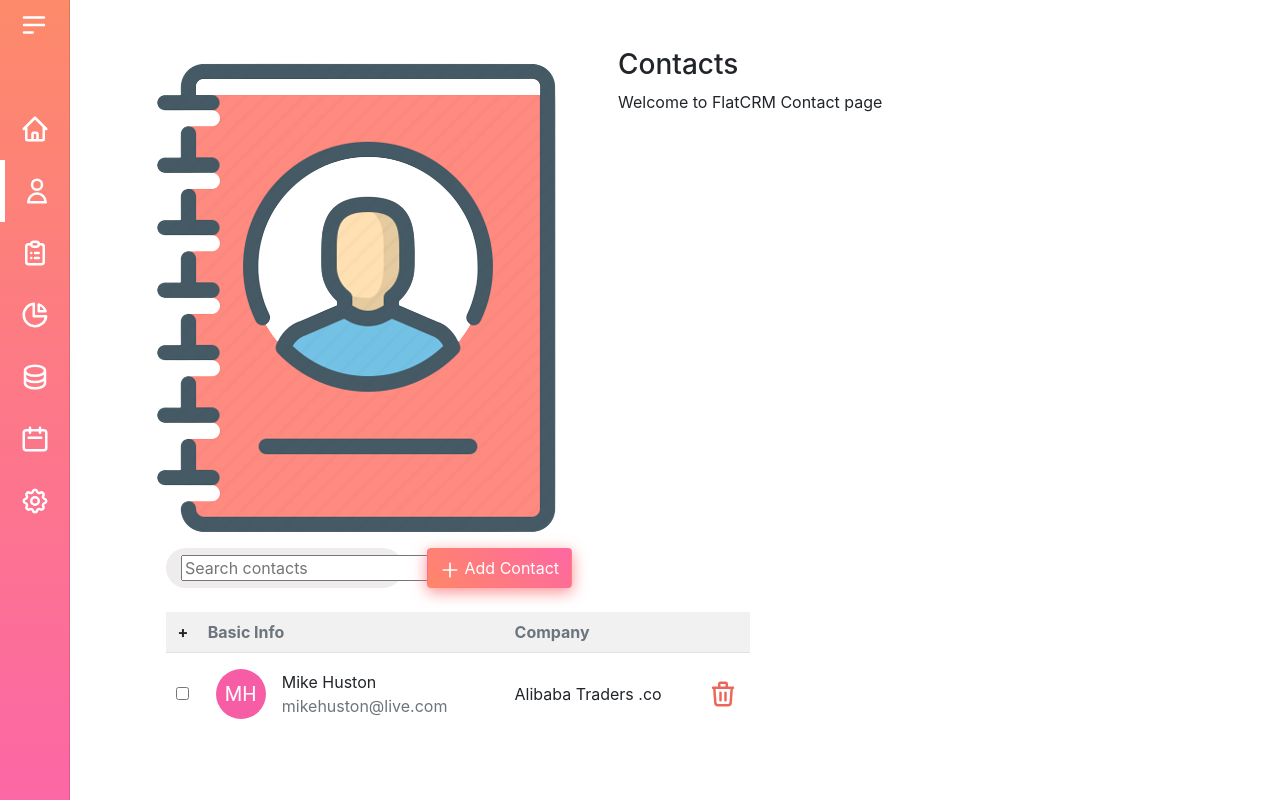
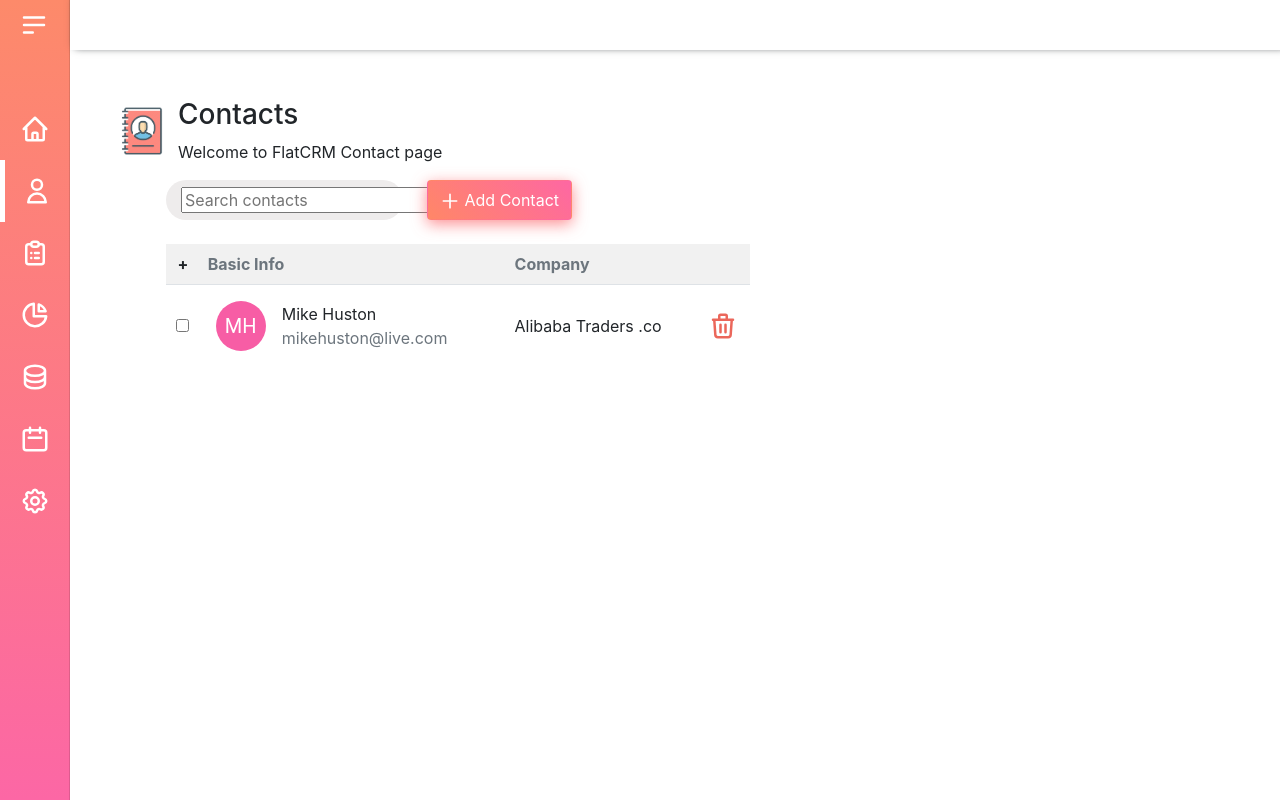
Before and after one commit to vishal-rathod-07/Contact-List-App, a React (Create React App) app: page / in a window 1280 px wide. Built offline with nearby package versions, Linux system fonts and the light colour scheme.

Commit message:
Styles: Styles moved from app.scss to contactmain.scss

```diff
--- a/src/components/ContactMain/contactmain.scss
+++ b/src/components/ContactMain/contactmain.scss
@@ -0,0 +1,15 @@
+.main-content-bottom {
+  height: 100%;
+  width: 100%;
+}
+
+.main-content-top {
+  height: 50px;
+  box-shadow: 5px -3px 8px 0px;
+}
+
+.logo {
+  height: 50px;
+  pointer-events: none;
+  margin: 8px 10px 5px 0;
+}
```
